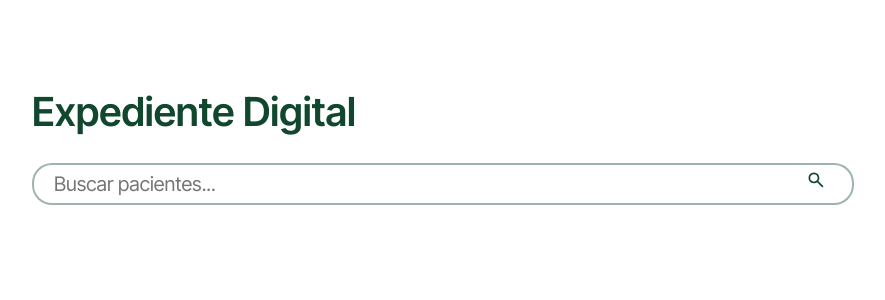
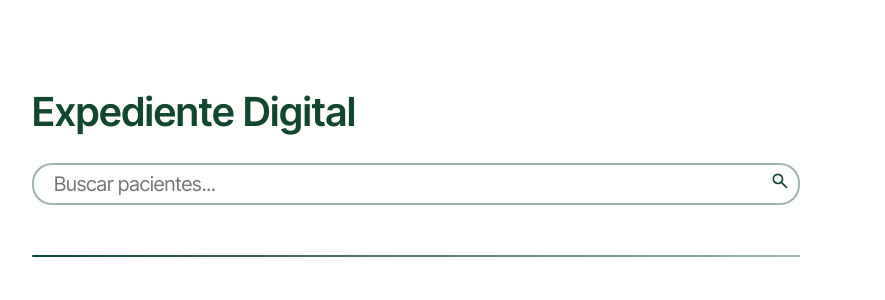
Before and after one commit to hart-venus/expediente-digital, a Next.js app: page / in a window 1280 px wide. Shown: the top 300 px of the page, without its empty margins (224-1109 px from the left). Built offline with nearby package versions, Linux system fonts and the light colour scheme.

Commit message:
better search icon and separator line

```diff
--- a/components/SearchBar/SearchBar.module.css
+++ b/components/SearchBar/SearchBar.module.css
@@ -1,9 +1,8 @@
 .searchBar {
-    width: 100%;
+    width: calc(100% - 44px);
     height: 38px;
     font-size: 20px;
     padding: 0 20px;
-    padding-right: 30px;
     border-radius: 20px;
     border: 2px solid var(--transparent-text-color);
 }
@@ -16,12 +15,14 @@
 .searchIcon {
     position: absolute;
     display: block;
-    left: 80.5%;
-    transform: translateY(-35px);
+
+    transform: translate(-10px, 8px);
     width: 30px;
     height: 30px;
 }
 
 .main {
-
+    display: flex;
+    flex-direction: row;
+    justify-content: flex-end;
 }
--- a/src/app/page.module.css
+++ b/src/app/page.module.css
@@ -8,3 +8,11 @@
     font-weight: 600;
     font-size: 2.5rem;
 }
+
+.divBar {
+    height: 2px;
+    background: linear-gradient(90deg, var(--text-color), var(--transparent-text-color));
+    margin-top: 50px;
+    width: 100%;
+    border-radius: 20px;
+}
--- a/src/app/page.tsx
+++ b/src/app/page.tsx
@@ -6,6 +6,7 @@ export default function Home() {
     <main className={styles.main}>
       <h1 className={styles.header}>Expediente Digital</h1>
       <SearchBar/>
+      <div className={styles.divBar}/>
     </main>
   );
 }
```
